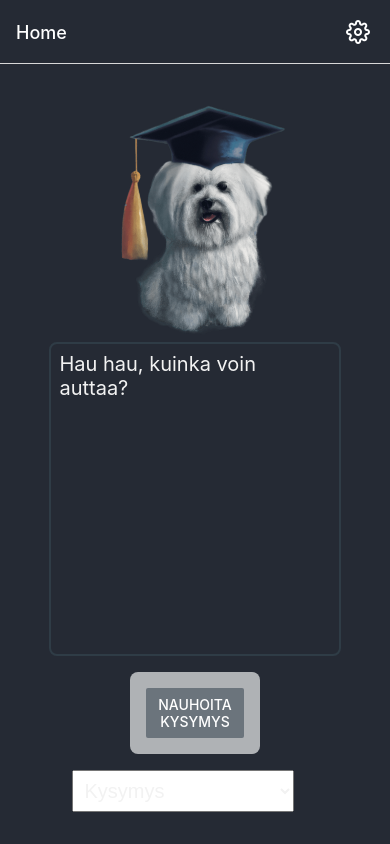
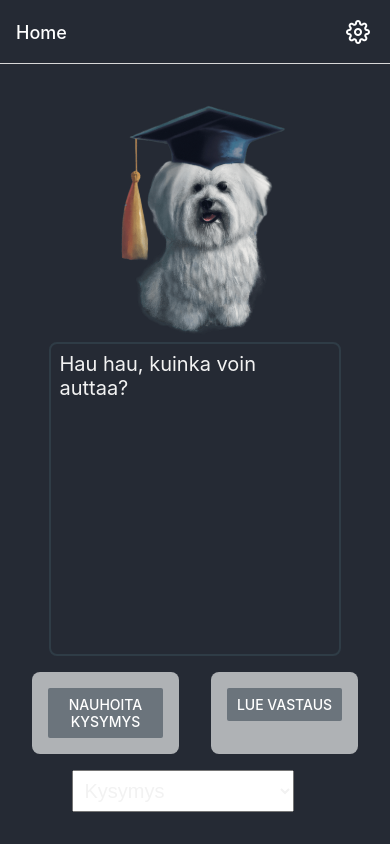
Before and after one commit to sambergo/ChatLeevi, a React Native app: screen /Home in a window 390 px wide. Built offline with nearby package versions, Linux system fonts and the light colour scheme; what expo-device would draw is missing.

Commit message:
new btn: read answer

```diff
--- a/screens/Home.tsx
+++ b/screens/Home.tsx
@@ -144,6 +144,10 @@ const Home = () => {
     }
   }
 
+  async function handleSpeakAnswer() {
+    Speech.speak(leevisAnswer, { language: "fi" });
+  }
+
   return (
     <View style={styles.container}>
       <MainCharacter />
@@ -155,15 +159,20 @@ const Home = () => {
         </View>
       ) : null}
       <View style={styles.buttonContainer}>
-        <View style={{ flex: 1 }} />
         <View style={styles.button}>
           <Button
             title={recording ? "Lopeta nauhoitus" : "Nauhoita kysymys"}
             onPress={recording ? handleStopRecording : handleStartRecording}
+            color={recording ? theme.WarningRed : theme.RichBlack2}
+          />
+        </View>
+        <View style={styles.button}>
+          <Button
+            title="Lue vastaus"
+            onPress={handleSpeakAnswer}
             color={theme.RichBlack2}
           />
         </View>
-        <View style={{ flex: 1 }} />
       </View>
       <View>
         {/* <Text style={styles.text}>You selected: {selectedPrompt}</Text> */}
--- a/theme.ts
+++ b/theme.ts
@@ -7,7 +7,9 @@ export const theme = {
   FrenchGray: "#AFB2B5",
   Charcoal: "#2F3C46",
   NearWhite: "#F2F2F2",
+  WarningRed: "#FF5733",
 };
+
 export const styles = StyleSheet.create({
   container: {
     flex: 1,
```
